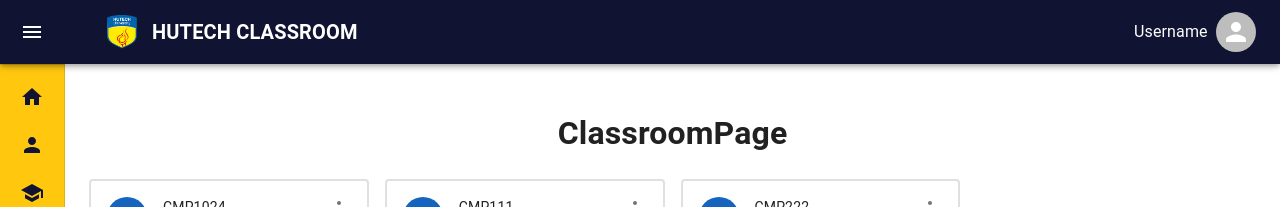
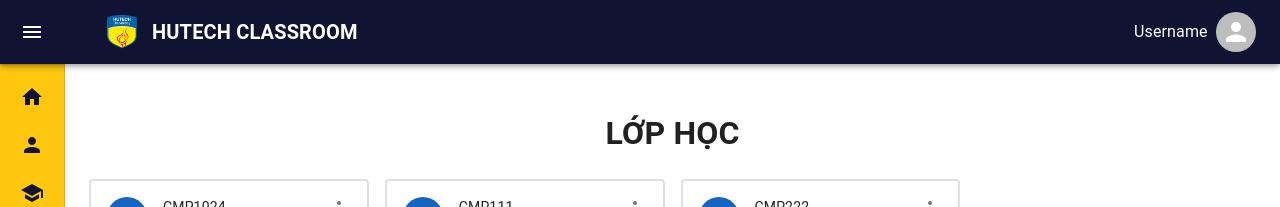
Before and after one commit to MeiCloudie/hutech-classroom-client-app, a React (Create React App) app: page /classrooms in a window 1280 px wide. Shown: the top 207 px of the page. Built offline with nearby package versions, Linux system fonts and the light colour scheme.

Commit message:
🟡 chore: Delete redundant code

```diff
--- a/src/features/classrooms/list/ClassroomCard.tsx
+++ b/src/features/classrooms/list/ClassroomCard.tsx
@@ -14,9 +14,8 @@ import SchoolIcon from "@mui/icons-material/School";
 import AssignmentIcon from "@mui/icons-material/Assignment";
 import GroupsIcon from "@mui/icons-material/Groups";
 import ArrowCircleRightIcon from "@mui/icons-material/ArrowCircleRight";
-import { Divider, Menu, MenuItem } from "@mui/material";
+import { Divider } from "@mui/material";
 import { Classroom } from "../../../app/models/Classroom";
-import { Link } from "react-router-dom";
 import React from "react";
 import MenuMini from "../../common/MenuMini";
 import IconButtonTooltip from "../../common/IconButtonTooltip";
--- a/src/features/classrooms/list/ClassroomPage.tsx
+++ b/src/features/classrooms/list/ClassroomPage.tsx
@@ -4,7 +4,7 @@ import ClassroomList from "./ClassroomList";
 const ClassroomPage = () => {
   return (
     <React.Fragment>
-        <h1>ClassroomPage</h1>
+      <h1>LỚP HỌC</h1>
       <ClassroomList />
     </React.Fragment>
   );
```
